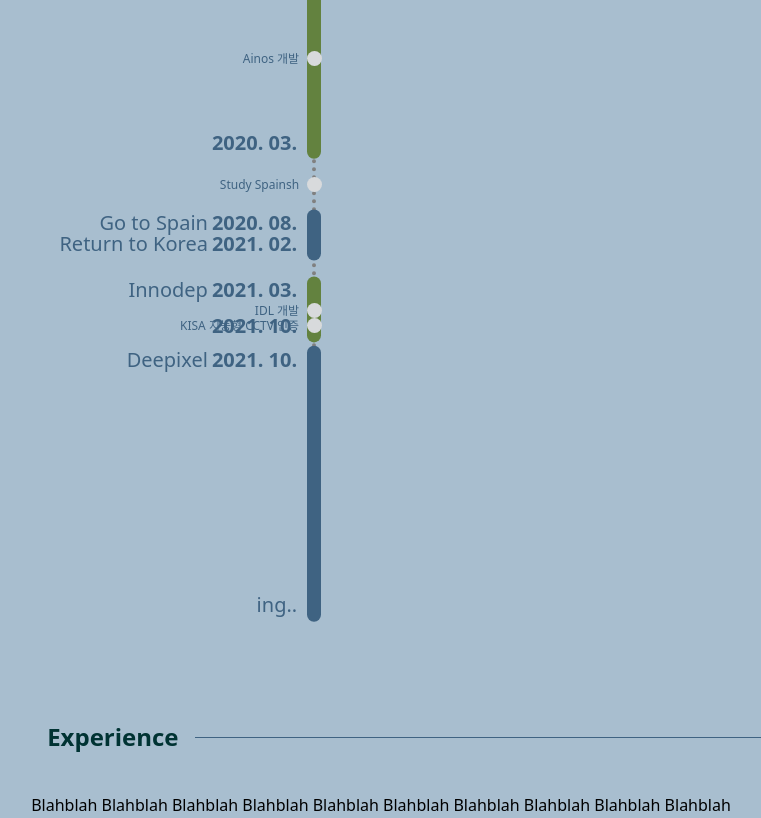
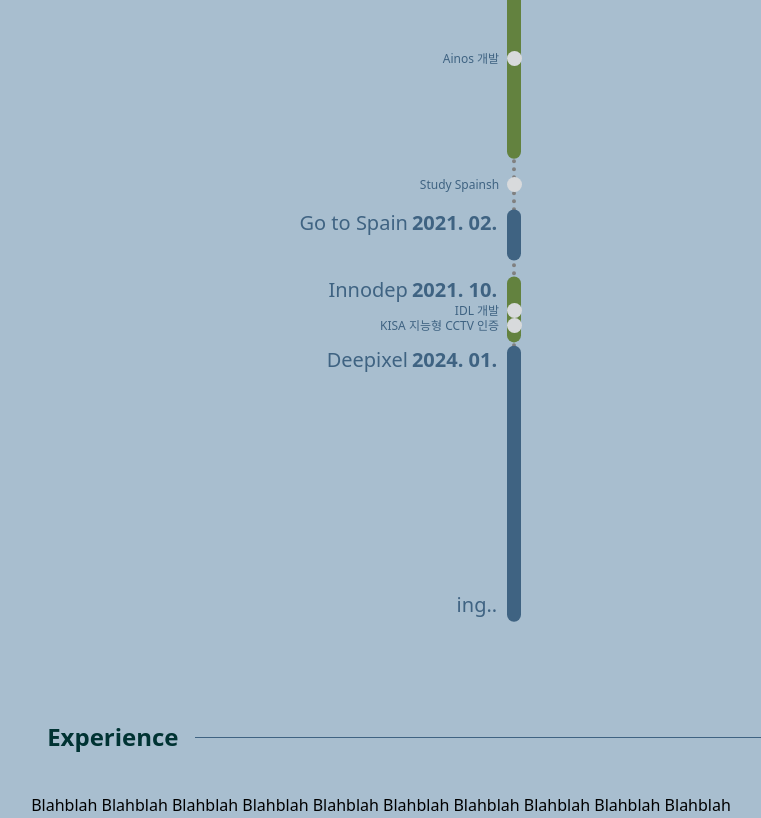
Before and after one commit to yildbs/portfolio, a React (Vite) app: page / in a window 1280 px wide. Shown: the part 1780-2598 px from the top of the page, without its empty margins (133-894 px from the left). Built offline with nearby package versions, Linux system fonts and the light colour scheme; the HTML template or start-up script is replaced by a standard one.

Commit message:
widthMain이 길어지면서 hover 인식하는 영역이 넓어짐. 그거 줄이는거 작업 필요 AffliliationText hover 할때 아래에 있는 다른 텍스트에 가려서 제대로 hover 안되는 경우 발생생

```diff
--- a/src/components/contents/Timeline.tsx
+++ b/src/components/contents/Timeline.tsx
@@ -8,7 +8,7 @@
   const days = (timestampMax - timestampMin) / 86400 / 1000;
   const pxPerDay = 0.33;
 
-  const widthMain = 300;
+  const widthMain = 500;
   const verticalBarWidth = 14;
   const barMargin = 10;
   const centerLineX = widthMain - verticalBarWidth - barMargin / 2;
--- a/src/components/contents/affiliation/AffiliationHistory.tsx
+++ b/src/components/contents/affiliation/AffiliationHistory.tsx
@@ -69,7 +69,10 @@
     widthMain: number,
     verticalBarWidth: number,
     barMargin: number,
-    index: number, firstTimestamp: number, pxPerDay: number) {
+    index: number,
+    firstTimestamp: number,
+    pxPerDay: number
+  ) {
     const elapsedDays = (this._startTimestamp - firstTimestamp) / 1000 / 86400;
     const isLeft = index % 2 == 0;
     // const isLeft = true;
@@ -107,11 +110,12 @@
             height={heightDate}
             x={dateX}
             y={0}
-            date={convertTimestampToYYYYMM(this._startTimestamp)}
+            startDate={convertTimestampToYYYYMM(this._endTimestamp)}
+            endDate={convertTimestampToYYYYMM(this._endTimestamp)}
             text={this._startDescription}
           />
 
-          {this._isEnded && (
+          {/* {this._isEnded && (
             <>
               <AffiliationText
                 align={dateAlign}
@@ -119,11 +123,12 @@
                 height={heightDate}
                 x={dateX}
                 y={heightMain - heightDate}
-                date={convertTimestampToYYYYMM(this._endTimestamp)}
+                startDate={convertTimestampToYYYYMM(this._endTimestamp)}
+                endDate={convertTimestampToYYYYMM(this._endTimestamp)}
                 text={this._endDescription}
               />
             </>
-          )}
+          )} */}
           {!this._isEnded && (
             <AffiliationText
               align={dateAlign}
@@ -131,7 +136,8 @@
               height={heightDate}
               x={dateX}
               y={heightMain - heightDate}
-              date={undefined}
+              startDate={undefined}
+              endDate={undefined}
               text={this._endDescription}
             />
           )}
@@ -145,7 +151,11 @@
           />
         </div>
         {this._experiences.map((experience, index) =>
-          experience.renderPoint(barX + verticalBarWidth / 2, firstTimestamp, pxPerDay)
+          experience.renderPoint(
+            barX + verticalBarWidth / 2,
+            firstTimestamp,
+            pxPerDay
+          )
         )}
       </>
     );
--- /dev/null
+++ b/src/components/contents/affiliation/AffiliationText.css
@@ -0,0 +1,12 @@
+#popup-div {
+  display: none;
+
+  /* transition-transform duration-100  */
+  /* position: absolute; */
+  /* Style your popup div here */
+  /* Position it according to your needs */
+}
+
+#hover-div:hover #popup-div {
+  display: block;
+}
--- a/src/components/contents/affiliation/AffiliationText.tsx
+++ b/src/components/contents/affiliation/AffiliationText.tsx
@@ -1,13 +1,16 @@
+import "./AffiliationText.css";
+
 export default function AffiliationText(props: {
   align: string;
   width: number;
   height: number;
   x: number;
   y: number;
-  date: string | undefined;
+  startDate: string | undefined;
+  endDate: string | undefined;
   text: string | undefined;
 }) {
-  if (props.date == undefined && props.text == undefined) {
+  if (props.startDate == undefined && props.text == undefined) {
     throw new Error("Both props.date and props.text must not be undefined.");
   }
 
@@ -23,16 +26,28 @@
           transform: "translate(" + props.x + "px, " + props.y + "px)",
         }}
       >
-        {props.date != undefined && (
+        {props.startDate != undefined && (
           <div
-            className={"flex pl-1 float-right text-primary font-extrabold text-xl " + props.align}
+            className={
+              "flex pl-1 float-right text-primary font-extrabold text-xl " +
+              props.align
+            }
           >
-            {props.date}
+            <div id="hover-div" className="flex flex-row ">
+              <div>{props.startDate}</div>
+              {props.endDate != undefined && (
+                <>
+                  <div id="popup-div">- {props.endDate}</div>
+                </>
+              )}
+            </div>
           </div>
         )}
         {props.text != undefined && (
           <div
-            className={"flex float-right text-primary font-medium text-xl " + props.align}
+            className={
+              "flex float-right text-primary font-medium text-xl " + props.align
+            }
           >
             {props.text}
           </div>
```
